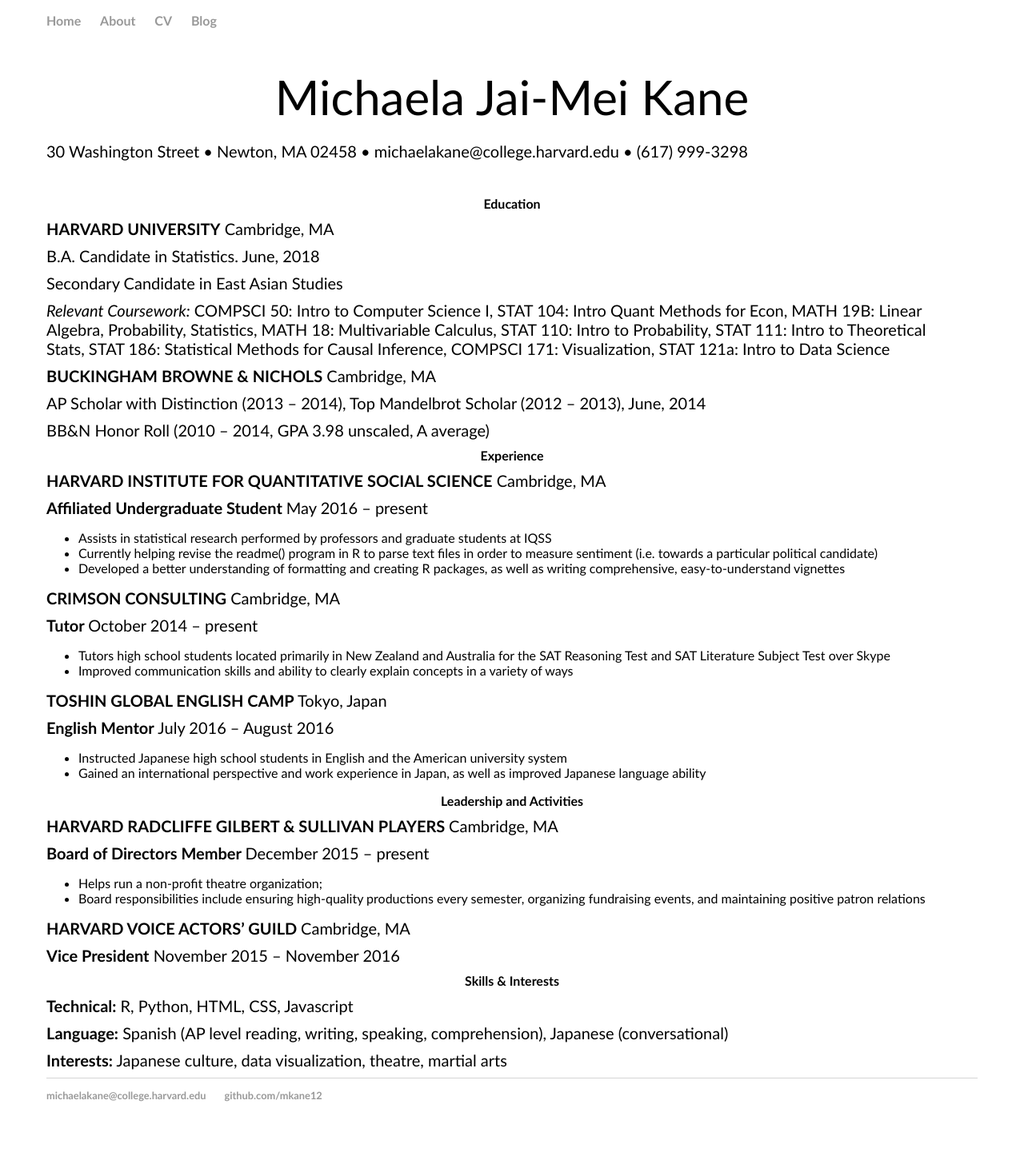
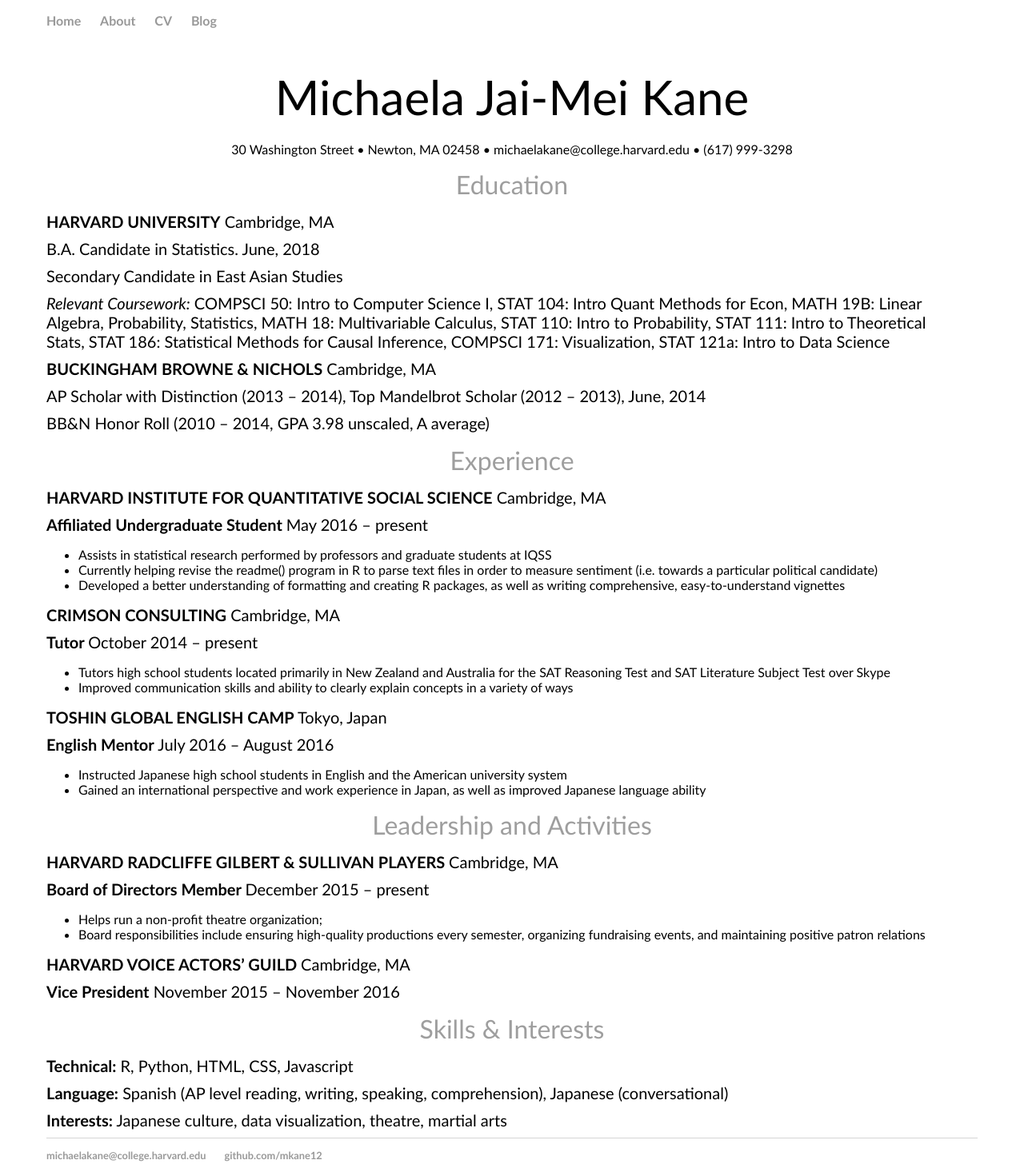
Before and after one commit to mkane12/mkane12.github.io, a Jekyll site: the page built from cv/index.html, in a window 1280 px wide. Shown: the whole page at 80% size. Built offline with Jekyll 4.4.1, drawn with Linux system fonts in a browser that asks for light colours; before the commit the page ends 1391 px from its top, so only the background shows below that.

```diff
--- a/cv/index.html
+++ b/cv/index.html
@@ -4,8 +4,9 @@ title: CV
 ---
 
 <h1>Michaela Jai-Mei Kane</h1>
-<p>30 Washington Street &bull; Newton, MA 02458 &bull; michaelakane@college.harvard.edu &bull; (617) 999-3298</p>
-<p><br /> <strong><center>Education</center></strong></p>
+<p><center>30 Washington Street &bull; Newton, MA 02458 &bull; michaelakane@college.harvard.edu &bull; (617) 999-3298</center></p>
+
+<h2>Education</h2>
 <p><strong>HARVARD UNIVERSITY</strong> Cambridge, MA</p>
 <p>B.A. Candidate in Statistics. June, 2018</p>
 <p>Secondary Candidate in East Asian Studies</p>
@@ -14,7 +15,8 @@ title: CV
 <p>AP Scholar with Distinction (2013 &ndash; 2014), Top Mandelbrot Scholar (2012 &ndash; 2013), June, 2014</p>
 <p>BB&amp;N Honor Roll (2010 &ndash; 2014, GPA 3.98 unscaled, A average)</p>
 <p> </p>
-<p><strong><center>Experience</center></strong></p>
+
+<h2>Experience</h2>
 <p><strong>HARVARD INSTITUTE FOR QUANTITATIVE SOCIAL SCIENCE</strong> Cambridge, MA</p>
 <p><strong>Affiliated Undergraduate Student </strong> May 2016 &ndash; present</p>
 <ul>
@@ -34,7 +36,8 @@ title: CV
 <li>Instructed Japanese high school students in English and the American university system</li>
 <li>Gained an international perspective and work experience in Japan, as well as improved Japanese language ability</li>
 </ul>
-<p><strong><center>Leadership and Activities</center></strong></p>
+
+<h2>Leadership and Activities</h2>
 <p><strong>HARVARD RADCLIFFE GILBERT &amp; SULLIVAN PLAYERS </strong>Cambridge, MA</p>
 <p><strong>Board of Directors Member </strong> December 2015 &ndash; present</p>
 <ul>
@@ -43,7 +46,8 @@ title: CV
 </ul>
 <p><strong>HARVARD VOICE ACTORS&rsquo; GUILD </strong> Cambridge, MA</p>
 <p><strong>Vice President</strong> November 2015 &ndash; November&nbsp;2016</p>
-<p><strong><center>Skills &amp; Interests</center></strong></p>
+
+<h2>Skills &amp; Interests</h2>
 <p><strong>Technical:</strong> R, Python, HTML, CSS, Javascript</p>
 <p><strong>Language:</strong> Spanish (AP level reading, writing, speaking, comprehension), Japanese (conversational)</p>
 <p><strong>Interests:</strong> Japanese culture, data visualization, theatre, martial arts</p>
```
